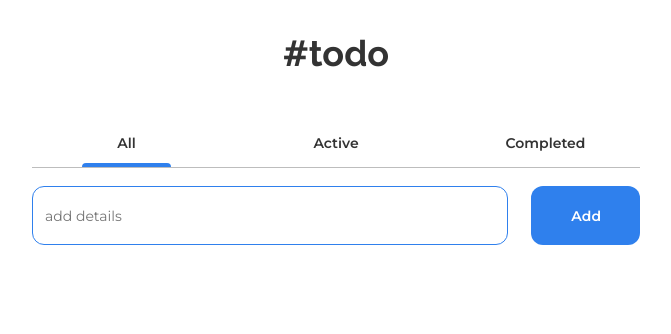
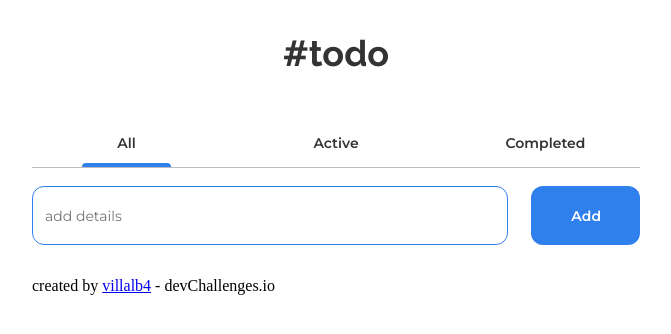
Before and after one commit to villalb4/toDo, a React (Create React App) app: page / in a window 1280 px wide. Shown: the top 334 px of the page, without its empty margins (304-975 px from the left). Built offline with nearby package versions, Linux system fonts and the light colour scheme.

Commit message:
add: credits

```diff
--- a/src/App.js
+++ b/src/App.js
@@ -8,6 +8,11 @@ function App() {
       <h1>#todo</h1>
       <Navegation />
       <Sections />
+      <div className='App_divAuthor'>
+        <div>
+          <p className='App_p'>created by <a className='App_a' href='https://github.com/villalb4' target='_blank'>villalb4</a> - devChallenges.io</p>
+        </div>
+      </div>
     </div>
   );
 }
```
